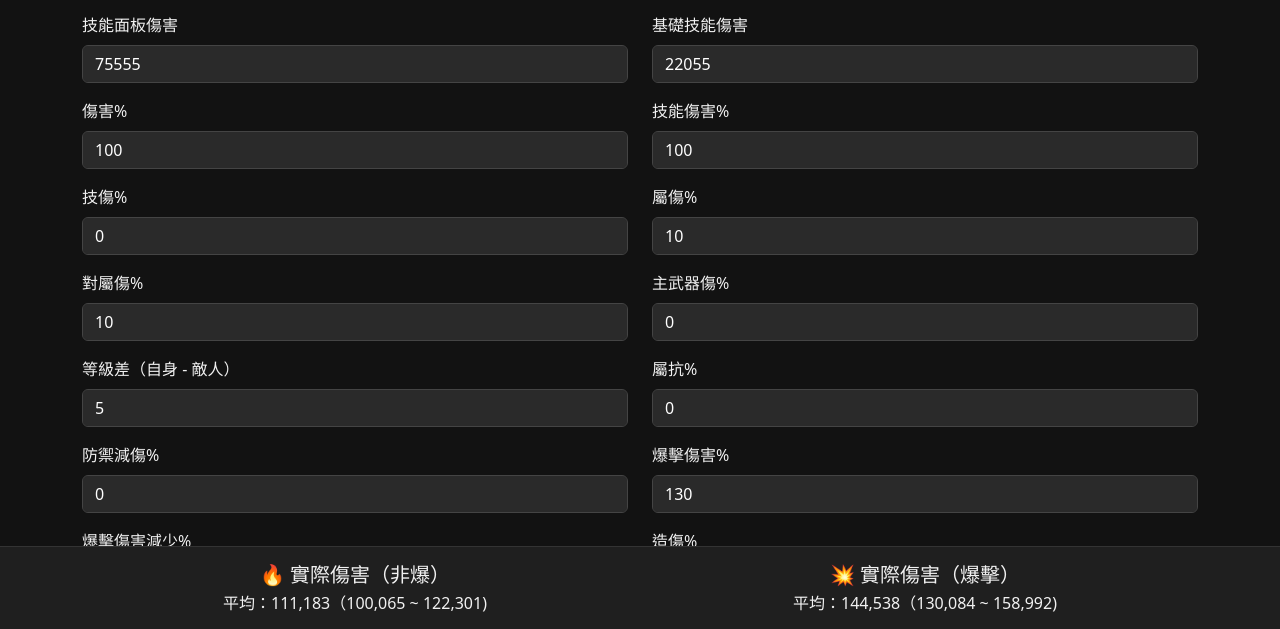
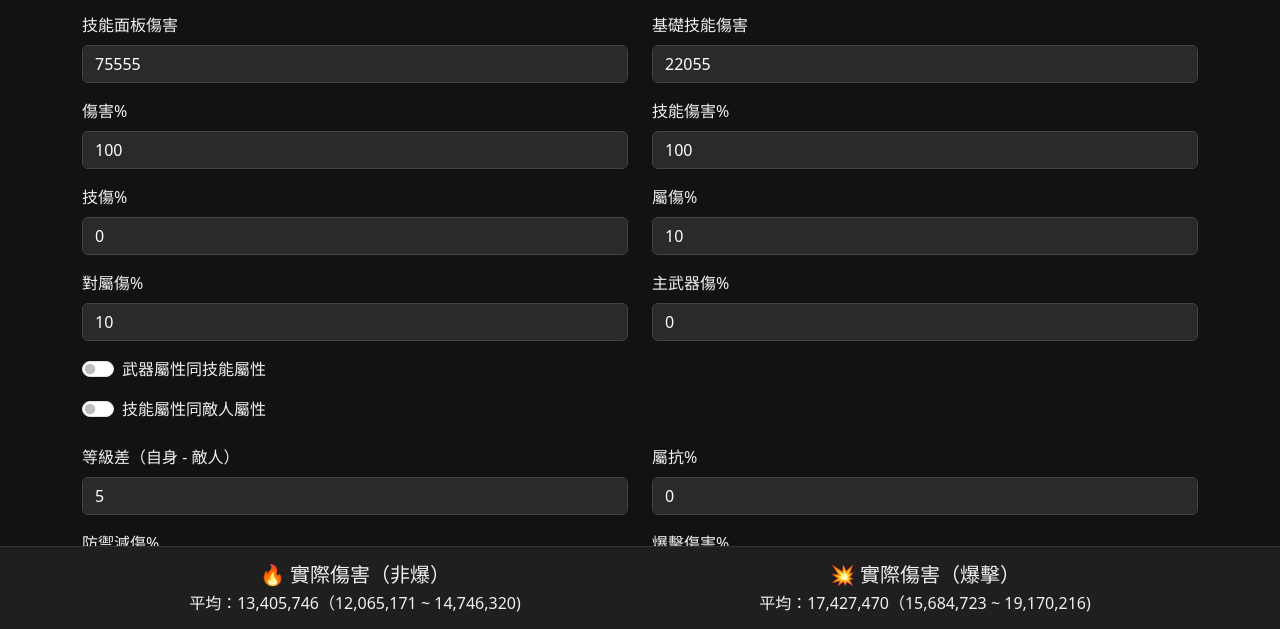
Before and after one commit to winderif/AKIP, a plain HTML site: page index.html in a window 1280 px wide. Shown: the part 169-798 px from the top of the page. Drawn offline with nearby package versions, Linux system fonts and the light colour scheme.

Commit message:
Add files via upload

```diff
--- a/index.html
+++ b/index.html
@@ -11,7 +11,7 @@
       color: #f1f1f1;
     }
     .fixed-bottom-bar {
-      position: fixed;
+      position: sticky;
       bottom: 0;
       left: 0;
       width: 100%;
@@ -82,6 +82,14 @@
         <input type="number" class="form-control" id="mainWeaponDamage" value="0">
       </div>
     </div>
+	<div class="form-check form-switch mb-3">
+      <input class="form-check-input" type="checkbox" id="weaponElementMatch">
+      <label class="form-check-label" for="weaponElementMatch">武器屬性同技能屬性</label>
+    </div>
+    <div class="form-check form-switch mb-4">
+      <input class="form-check-input" type="checkbox" id="skillElementMatch">
+      <label class="form-check-label" for="skillElementMatch">技能屬性同敵人屬性</label>
+    </div>
     <div class="row mb-3">
       <div class="col-md-6">
         <label for="levelDiff" class="form-label">等級差（自身 - 敵人）</label>
@@ -149,6 +157,7 @@ form.addEventListener('input', calculateDamage);
 
 function calculateDamage() {
   const get = id => parseFloat(document.getElementById(id).value) || 0;
+  const getCheckbox = id => document.getElementById(id).checked;
   const setText = (id, value) => document.getElementById(id).textContent = value;
 
   const skillLevel = get('skillLevel');
@@ -163,6 +172,8 @@ function calculateDamage() {
   const elem = get('elementDamage') / 100;
   const elem2 = get('targetElementDamage') / 100;
   const weapon = get('mainWeaponDamage') / 100;
+  const weleMatch = getCheckbox('weaponElementMatch') ? 20 : 0;
+  const resistMatch = getCheckbox('skillElementMatch') ? 25 : 0;
   const lvDiff = get('levelDiff') * 0.005;
   const resist = get('resist') / 100;
   const def = get('defReduction') / 100;
@@ -170,7 +181,7 @@ function calculateDamage() {
   const bonus = 1 + get('targetBonus') / 100;
   const reduce = 1 - get('finalReduce') / 100;
 
-  let raw = (base * skillPct + panel * dmgPct + base * (tech + elem + elem2 + weapon) + base * lvDiff - base * resist - base * def);
+  let raw = (base * skillPct + base * (tech + elem + elem2 + weapon + weleMatch + base * lvDiff - base * resist - base * def - resistMatch));
   let nonCritAvg = raw * bonus * reduce;
   let critAvg = raw * crit * bonus * reduce;
 
```
